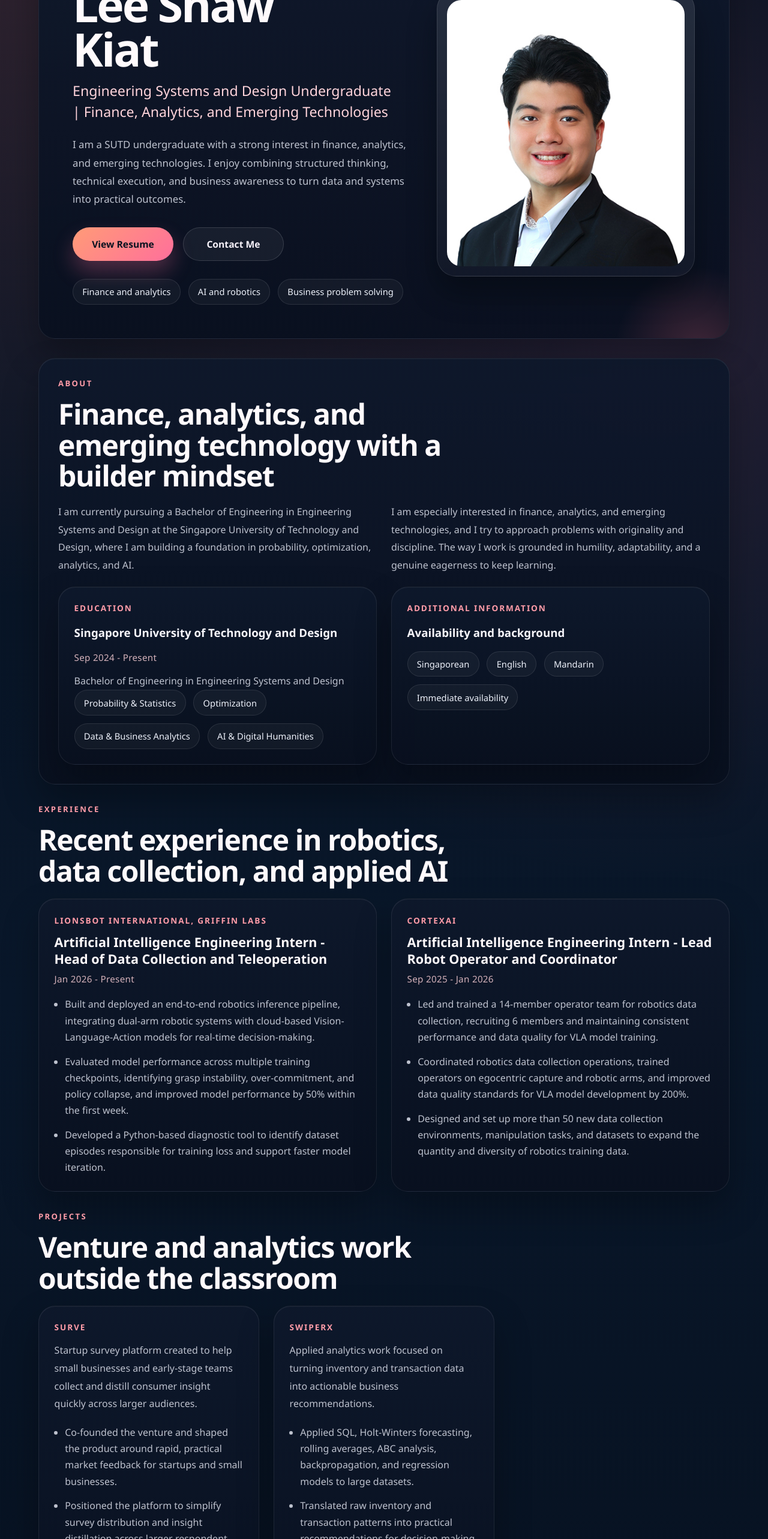
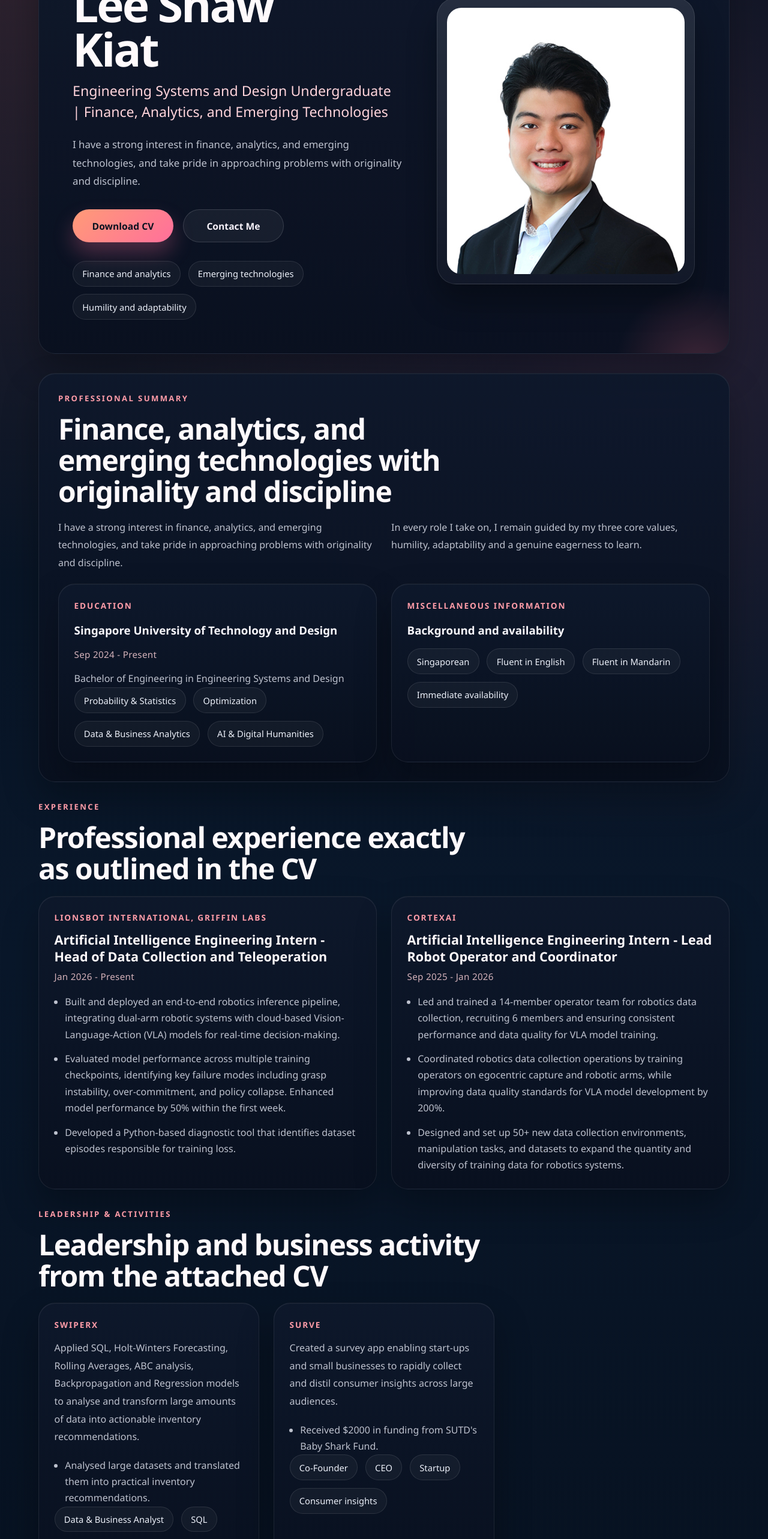
Before and after one commit to shawsomekiat/shawkiat-site, a React (Vite) app: page / in a window 1280 px wide. Shown: the part 234-2800 px from the top of the page at 60% size. Built offline with nearby package versions, Linux system fonts and the light colour scheme.

Commit message:
Update website resume to match attached CV

```diff
--- a/src/App.jsx
+++ b/src/App.jsx
@@ -4,9 +4,9 @@ import portrait from "./assets/lee-shaw-kiat-portrait.jpg";
 
 const navigation = [
   { label: "Home", page: "home" },
-  { label: "About", page: "about" },
+  { label: "Summary", page: "about" },
   { label: "Experience", page: "experience" },
-  { label: "Projects", page: "projects" },
+  { label: "Leadership", page: "projects" },
   { label: "Skills", page: "skills" },
   { label: "Contact", page: "contact" },
 ];
@@ -17,9 +17,9 @@ const experienceItems = [
     role: "Artificial Intelligence Engineering Intern - Head of Data Collection and Teleoperation",
     period: "Jan 2026 - Present",
     bullets: [
-      "Built and deployed an end-to-end robotics inference pipeline, integrating dual-arm robotic systems with cloud-based Vision-Language-Action models for real-time decision-making.",
-      "Evaluated model performance across multiple training checkpoints, identifying grasp instability, over-commitment, and policy collapse, and improved model performance by 50% within the first week.",
-      "Developed a Python-based diagnostic tool to identify dataset episodes responsible for training loss and support faster model iteration.",
+      "Built and deployed an end-to-end robotics inference pipeline, integrating dual-arm robotic systems with cloud-based Vision-Language-Action (VLA) models for real-time decision-making.",
+      "Evaluated model performance across multiple training checkpoints, identifying key failure modes including grasp instability, over-commitment, and policy collapse. Enhanced model performance by 50% within the first week.",
+      "Developed a Python-based diagnostic tool that identifies dataset episodes responsible for training loss.",
     ],
   },
   {
@@ -27,35 +27,29 @@ const experienceItems = [
     role: "Artificial Intelligence Engineering Intern - Lead Robot Operator and Coordinator",
     period: "Sep 2025 - Jan 2026",
     bullets: [
-      "Led and trained a 14-member operator team for robotics data collection, recruiting 6 members and maintaining consistent performance and data quality for VLA model training.",
-      "Coordinated robotics data collection operations, trained operators on egocentric capture and robotic arms, and improved data quality standards for VLA model development by 200%.",
-      "Designed and set up more than 50 new data collection environments, manipulation tasks, and datasets to expand the quantity and diversity of robotics training data.",
+      "Led and trained a 14-member operator team for robotics data collection, recruiting 6 members and ensuring consistent performance and data quality for VLA model training.",
+      "Coordinated robotics data collection operations by training operators on egocentric capture and robotic arms, while improving data quality standards for VLA model development by 200%.",
+      "Designed and set up 50+ new data collection environments, manipulation tasks, and datasets to expand the quantity and diversity of training data for robotics systems.",
     ],
   },
 ];
 
 const projectItems = [
   {
-    title: "Surve",
+    title: "SwipeRx",
     description:
-      "Startup survey platform created to help small businesses and early-stage teams collect and distill consumer insight quickly across larger audiences.",
-    tools: ["Startup strategy", "Consumer insight", "Product design", "Go-to-market"],
+      "Applied SQL, Holt-Winters Forecasting, Rolling Averages, ABC analysis, Backpropagation and Regression models to analyse and transform large amounts of data into actionable inventory recommendations.",
+    tools: ["Data & Business Analyst", "SQL", "Forecasting", "Regression"],
     impact: [
-      "Co-founded the venture and shaped the product around rapid, practical market feedback for startups and small businesses.",
-      "Positioned the platform to simplify survey distribution and insight distillation across larger respondent groups.",
-      "Secured S$2,000 in funding from SUTD's Baby Shark Fund to support development.",
+      "Analysed large datasets and translated them into practical inventory recommendations.",
     ],
   },
   {
-    title: "SwipeRx",
+    title: "Surve",
     description:
-      "Applied analytics work focused on turning inventory and transaction data into actionable business recommendations.",
-    tools: ["SQL", "Forecasting", "Regression", "Inventory analytics"],
-    impact: [
-      "Applied SQL, Holt-Winters forecasting, rolling averages, ABC analysis, backpropagation, and regression models to large datasets.",
-      "Translated raw inventory and transaction patterns into practical recommendations for decision-making and stock planning.",
-      "Used forecasting and analytical modelling to support clearer operational actions from business data.",
-    ],
+      "Created a survey app enabling start-ups and small businesses to rapidly collect and distil consumer insights across large audiences.",
+    tools: ["Co-Founder", "CEO", "Startup", "Consumer insights"],
+    impact: ["Received $2000 in funding from SUTD's Baby Shark Fund."],
   },
 ];
 
@@ -74,11 +68,16 @@ const skillGroups = [
   },
   {
     title: "AI Tools",
-    items: ["Hugging Face", "Lerobot", "TensorFlow", "OpenPI", "Pi0.5", "Weights & Biases"],
+    items: ["Hugging Face", "Lerobot", "TensorFlow", "OpenPI", "Pi0.5", "W&B"],
   },
 ];
 
 const contactLinks = [
+  {
+    label: "Phone",
+    value: "+65 9221 9665",
+    href: "tel:+6592219665",
+  },
   {
     label: "Email",
     value: "kevinleeshawkiat@gmail.com",
@@ -91,8 +90,8 @@ const contactLinks = [
   },
   {
     label: "Portfolio",
-    value: "This portfolio home",
-    href: "#home",
+    value: "shawkiat-site.vercel.app",
+    href: "https://shawkiat-site.vercel.app/",
   },
 ];
 
@@ -107,20 +106,18 @@ function AboutSection() {
   return (
     <section className="section panel" id="about">
       <div className="section-heading">
-        <p className="eyebrow">About</p>
-        <h2>Finance, analytics, and emerging technology with a builder mindset</h2>
+        <p className="eyebrow">Professional Summary</p>
+        <h2>Finance, analytics, and emerging technologies with originality and discipline</h2>
       </div>
 
       <div className="about-grid">
         <p>
-          I am currently pursuing a Bachelor of Engineering in Engineering Systems and Design at
-          the Singapore University of Technology and Design, where I am building a foundation in
-          probability, optimization, analytics, and AI.
+          I have a strong interest in finance, analytics, and emerging technologies, and take
+          pride in approaching problems with originality and discipline.
         </p>
         <p>
-          I am especially interested in finance, analytics, and emerging technologies, and I try to
-          approach problems with originality and discipline. The way I work is grounded in humility,
-          adaptability, and a genuine eagerness to keep learning.
+          In every role I take on, I remain guided by my three core values, humility,
+          adaptability and a genuine eagerness to learn.
         </p>
       </div>
 
@@ -141,12 +138,12 @@ function AboutSection() {
         </article>
 
         <article className="panel about-card">
-          <p className="card-label">Additional Information</p>
-          <h3>Availability and background</h3>
+          <p className="card-label">Miscellaneous Information</p>
+          <h3>Background and availability</h3>
           <div className="tag-row">
             <span className="tag">Singaporean</span>
-            <span className="tag">English</span>
-            <span className="tag">Mandarin</span>
+            <span className="tag">Fluent in English</span>
+            <span className="tag">Fluent in Mandarin</span>
             <span className="tag">Immediate availability</span>
           </div>
         </article>
@@ -160,7 +157,7 @@ function ExperienceSection() {
     <section className="section" id="experience">
       <div className="section-heading">
         <p className="eyebrow">Experience</p>
-        <h2>Recent experience in robotics, data collection, and applied AI</h2>
+        <h2>Professional experience exactly as outlined in the CV</h2>
       </div>
 
       <div className="card-grid">
@@ -185,8 +182,8 @@ function ProjectsSection() {
   return (
     <section className="section" id="projects">
       <div className="section-heading">
-        <p className="eyebrow">Projects</p>
-        <h2>Venture and analytics work outside the classroom</h2>
+        <p className="eyebrow">Leadership &amp; Activities</p>
+        <h2>Leadership and business activity from the attached CV</h2>
       </div>
 
       <div className="card-grid projects-grid">
@@ -218,7 +215,7 @@ function SkillsSection() {
     <section className="section" id="skills">
       <div className="section-heading">
         <p className="eyebrow">Skills</p>
-        <h2>Technical skills across data, forecasting, and AI tooling</h2>
+        <h2>Technical skills listed in the CV</h2>
       </div>
 
       <div className="skills-grid">
@@ -244,12 +241,12 @@ function ContactSection() {
     <section className="section panel contact-panel" id="contact">
       <div className="section-heading">
         <p className="eyebrow">Contact</p>
-        <h2>Open to finance, analytics, business, and AI-related opportunities</h2>
+        <h2>Contact details from the updated CV</h2>
       </div>
 
       <p className="contact-copy">
-        If you would like to connect about internships, projects, or future opportunities, feel
-        free to reach out through the channels below.
+        Email, LinkedIn, portfolio, and phone details are aligned with the attached CV for direct
+        contact and resume sharing.
       </p>
 
       <div className="contact-grid">
@@ -353,8 +350,8 @@ function App() {
           ))}
         </nav>
 
-        <a className="nav-cta" href="/Lee-Shaw-Kiat-Resume.pdf" target="_blank" rel="noreferrer">
-          View Resume
+        <a className="nav-cta" href="/Lee-Shaw-Kiat-Kevin-CV.doc" target="_blank" rel="noreferrer">
+          Download CV
         </a>
       </header>
 
@@ -365,22 +362,22 @@ function App() {
               <p className="eyebrow">Personal Portfolio</p>
               <h1>Lee Shaw Kiat</h1>
               <p className="hero-subtitle">
-                Engineering Systems and Design Undergraduate | Finance, Analytics, and Emerging Technologies
+                Engineering Systems and Design Undergraduate | Finance, Analytics, and Emerging
+                Technologies
               </p>
               <p className="hero-intro">
-                I am a SUTD undergraduate with a strong interest in finance, analytics, and
-                emerging technologies. I enjoy combining structured thinking, technical execution,
-                and business awareness to turn data and systems into practical outcomes.
+                I have a strong interest in finance, analytics, and emerging technologies, and
+                take pride in approaching problems with originality and discipline.
               </p>
 
               <div className="hero-actions">
                 <a
                   className="button button-primary"
-                  href="/Lee-Shaw-Kiat-Resume.pdf"
+                  href="/Lee-Shaw-Kiat-Kevin-CV.doc"
                   target="_blank"
                   rel="noreferrer"
                 >
-                  View Resume
+                  Download CV
                 </a>
                 <a
                   className="button button-secondary"
@@ -396,8 +393,8 @@ function App() {
 
               <div className="hero-pills" aria-label="Focus areas">
                 <span>Finance and analytics</span>
-                <span>AI and robotics</span>
-                <span>Business problem solving</span>
+                <span>Emerging technologies</span>
+                <span>Humility and adaptability</span>
               </div>
             </div>
 
```
Also changed, not shown: 1 other file (tests, documents, lock files or other folders).
